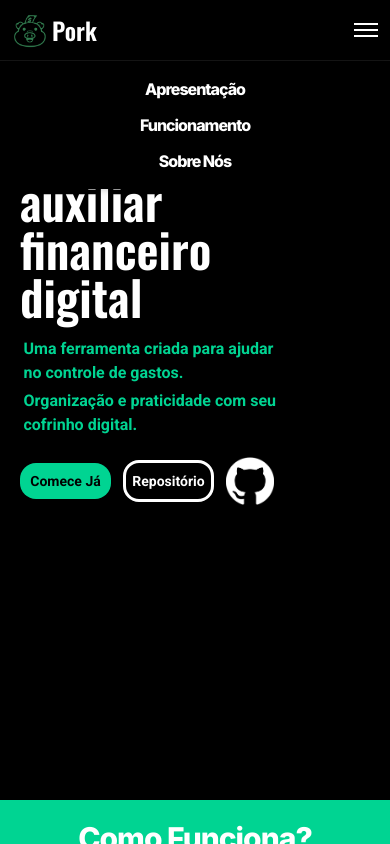
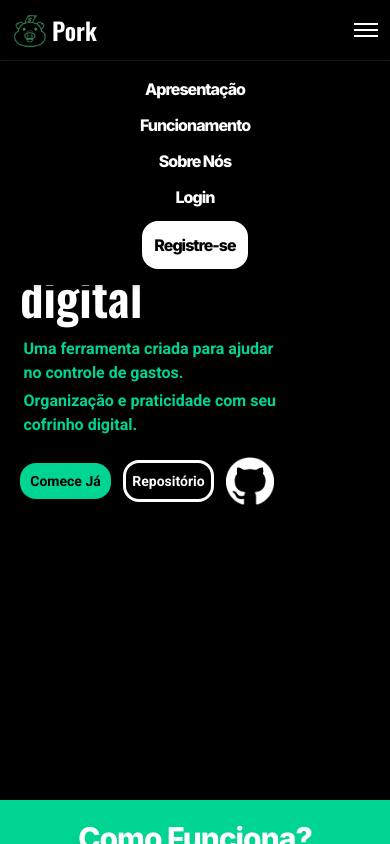
Before and after one commit to financepork/Pork, a React (Vite) app: page / in a window 390 px wide. Both pictures are taken after a click on the button 366 px from the left and 30 px from the top of the page. Shown: the top 844 px of the page. Built offline with nearby package versions, Linux system fonts and the light colour scheme; what tailwindcss-animated would draw is missing.

Commit message:
teste de rotas

```diff
--- a/src/components/Navbar.jsx
+++ b/src/components/Navbar.jsx
@@ -14,7 +14,7 @@ const Navbar = () => {
         </div>
         <div className='hidden md:flex text-sm xl:text-lg text-[var(--color-white)] justify-center items-center space-x-3 xl:space-x-8 font-text'>
 
-           <a href="/verify" className='transform hover:scale-110 ease-in-out duration-700'>Apresentação</a>
+          <a href="/verify" className='transform hover:scale-110 ease-in-out duration-700'>Apresentação</a>
           <a href="/" className='transform hover:scale-110 ease-in-out duration-700'>Funcionamento</a>
           <a href="/" className='transform hover:scale-110 ease-in-out duration-700'>Sobre Nós</a>
 
@@ -42,6 +42,8 @@ const Navbar = () => {
             <a href="LandingPage.jsx">Apresentação</a>
             <a href="LandingPage.jsx">Funcionamento</a>
             <a href="LandingPage.jsx">Sobre Nós</a>
+            <a href="/Login" className='transform hover:scale-105 ease-in-out duration-400'>Login</a>
+            <a href="/Register" className="border-0 text-[var(--color-black)] bg-[var(--color-white)] rounded-2xl p-3 hover:bg-[var(--color-green)] hover:text-[var(--color-white)] transition-colors duration-400 ease-in-out"><button>Registre-se</button></a>
           </div>
         </div>
 
```
Also changed, not shown: vercel.json.
